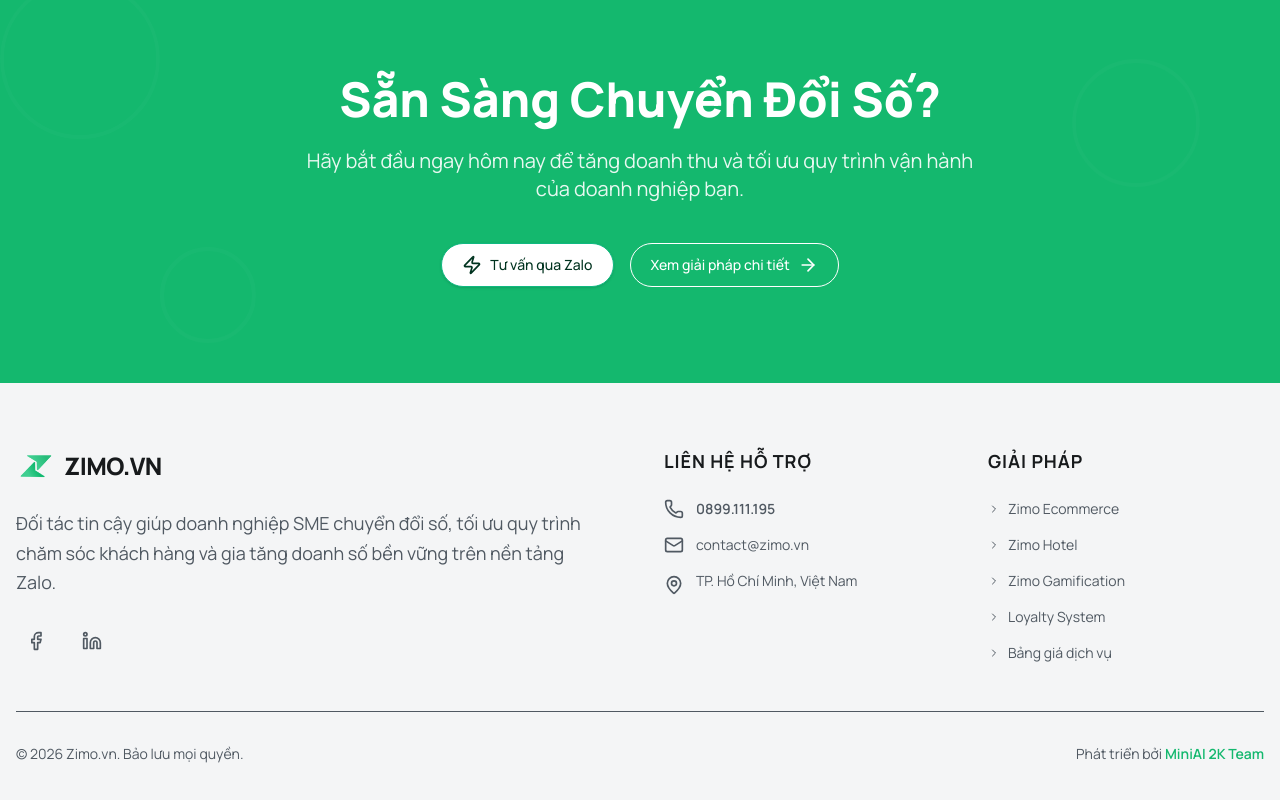
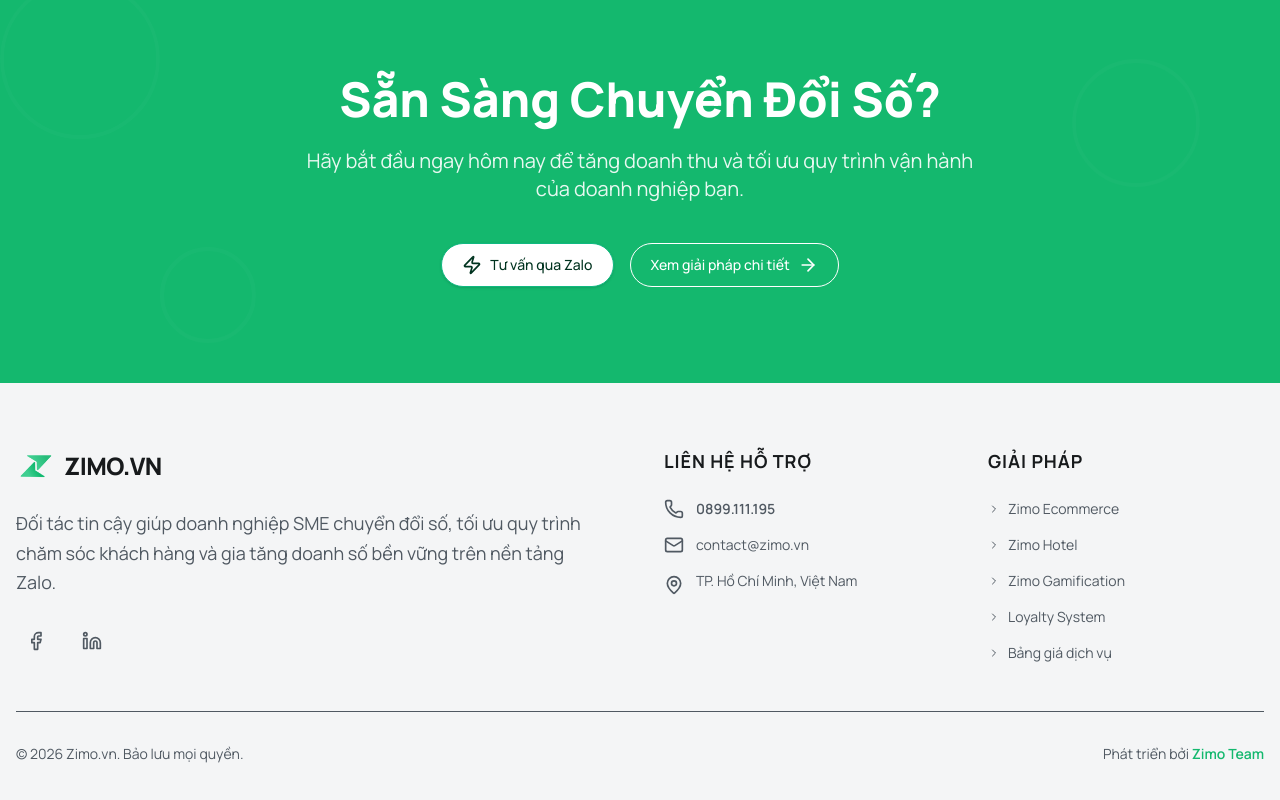
Before and after one commit to Quylk123/website, a Next.js app: page / in a window 1280 px wide. Shown: the part 3736-4536 px from the top of the page. Built offline with nearby package versions, Linux system fonts and the light colour scheme.

Commit message:
feat: change 'MiniAI 2K Team' to 'Zimo Team' in footer

```diff
--- a/src/components/Footer.tsx
+++ b/src/components/Footer.tsx
@@ -116,7 +116,7 @@ export default function Footer() {
                     <p>
                         Phát triển bởi{" "}
                         <span className="text-[var(--base-primary)] font-semibold">
-                            MiniAI 2K Team
+                            Zimo Team
                         </span>
                     </p>
                 </div>
```
